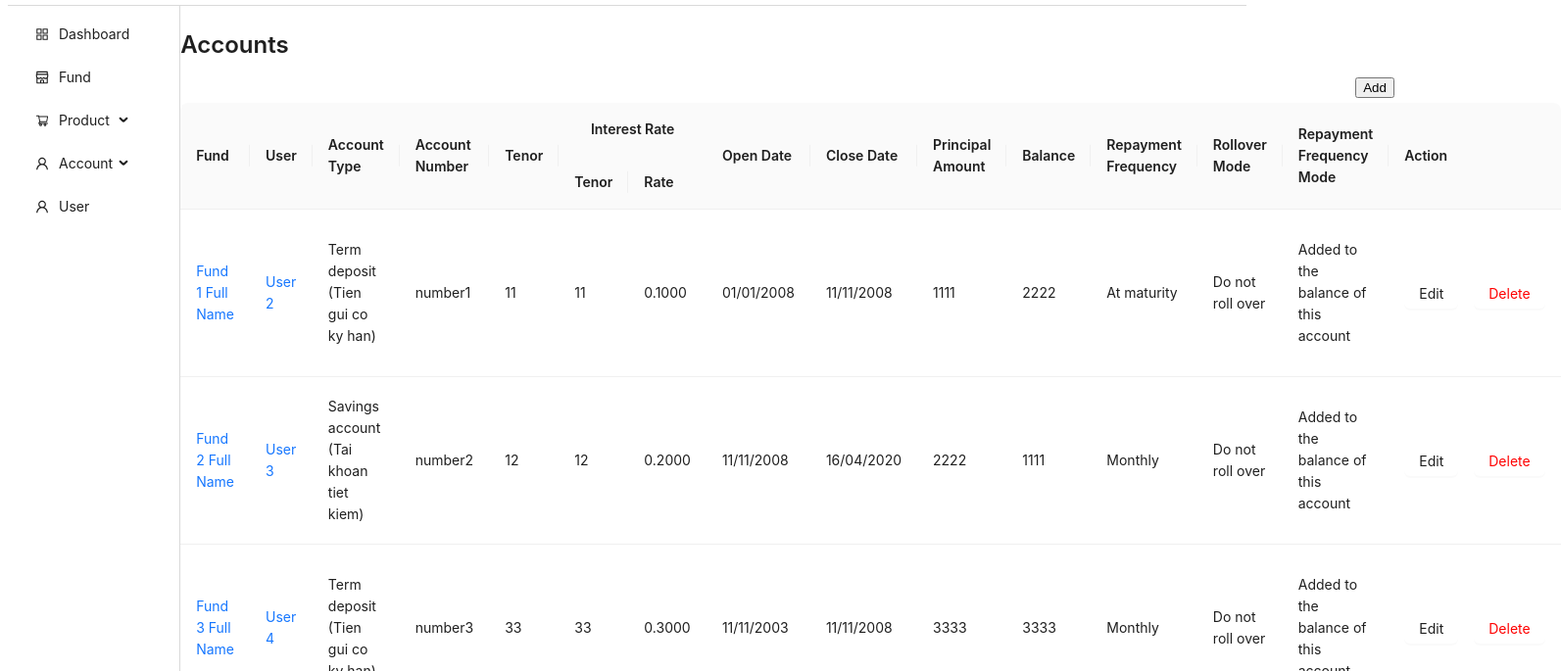
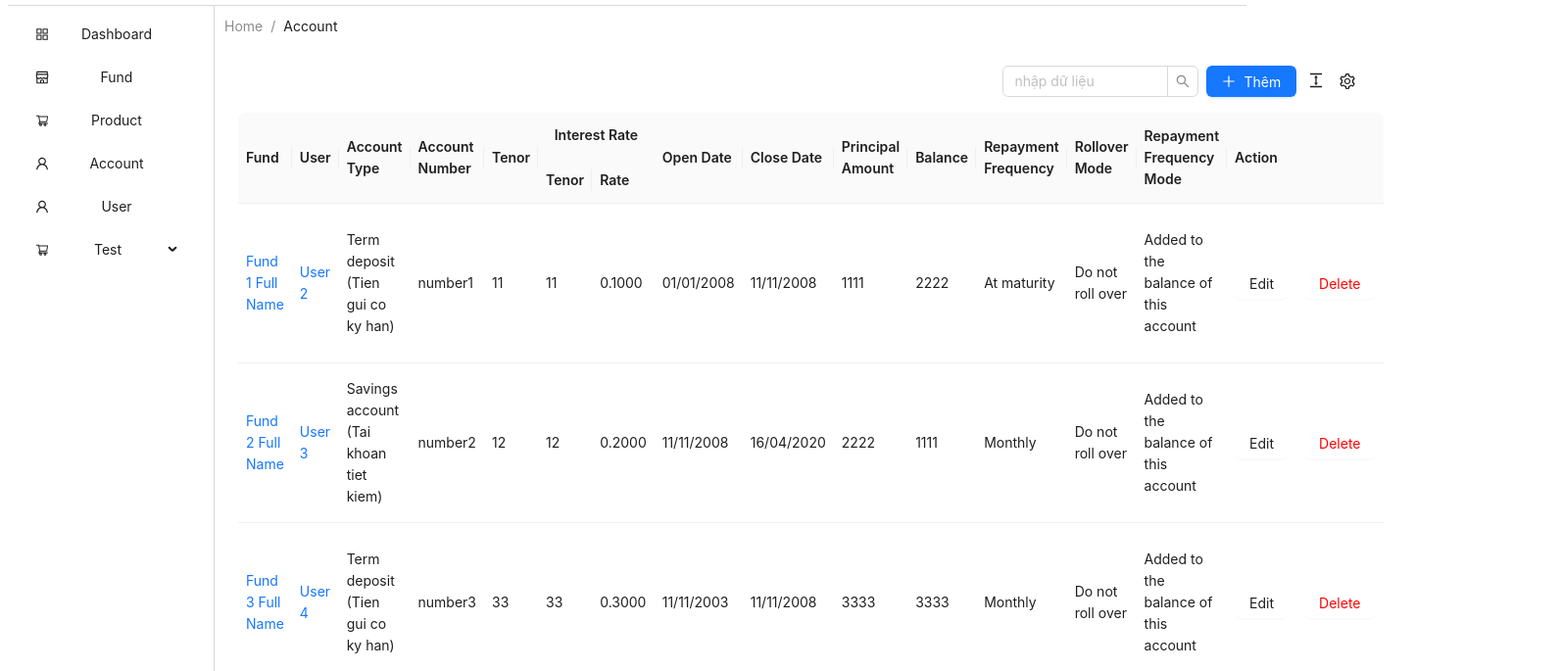
Before and after one commit to VuQuangHuy271/gatsby-site, a Gatsby site: page /account in a window 1280 px wide. Shown: the part 71-756 px from the top of the page at 98% size, 1593 px wide, since content can reach past the window. Built offline with nearby package versions, Linux system fonts and the light colour scheme; Gatsby itself is replaced by a stand-in of ours.

Commit message:
Initial commit

```diff
--- a/src/components/Layout.tsx
+++ b/src/components/Layout.tsx
@@ -6,6 +6,7 @@ import Login from '../pages/login';
 
 export default function Layout({ children }) {
   const isLoginPage = children.props.path === '/login/';
+
   return (
 
     isLoginPage ? <Login /> :
--- a/src/components/NavMenu.tsx
+++ b/src/components/NavMenu.tsx
@@ -10,7 +10,10 @@ import {
 import type { MenuProps } from 'antd';
 import { Button, Menu, Row } from 'antd';
 import { navigate } from "gatsby";
+import Sider from 'antd/es/layout/Sider';
+import Layout from './Layout';
 type MenuItem = Required<MenuProps>['items'][number];
+
 
 function getItem(
   label: React.ReactNode,
@@ -57,9 +60,12 @@ export const NavMenu = () => {
 
   return (
     <div className="NavMenu">
+      {/* <Sider collapsible collapsed={collapsed} onCollapse={(value) => setCollapsed(value)} style={{ textAlign: 'center', width: 60 }}> */}
+      <Sider  collapsed={collapsed} style={{ textAlign: 'center', width: 60 }}>
         <div style={{ width: '100%' }}>
+          <div className="demo-logo-vertical" />
           <Menu
-          style={{ paddingRight: 20, border: 0 }}
+            style={{ paddingRight: 10, border: 0 }}
             defaultSelectedKeys={['1']}
             defaultOpenKeys={['sub1']}
             mode="inline"
@@ -84,10 +90,25 @@ export const NavMenu = () => {
                 label: "Product",
                 key: "/product",
                 icon: <ShoppingCartOutlined />,
+              },
+              {
+                label: "Account",
+                key: "/account",
+                icon: <UserOutlined />,
+              },
+              {
+                label: "User",
+                key: "/user",
+                icon: <UserOutlined />,
+              },
+              {
+                label: "Test",
+                key: "/product",
+                icon: <ShoppingCartOutlined />,
                 children: [
                   {
                     label: "Option 1",
-                  key: "/",
+                    key: "/product",
                     icon: <ShoppingCartOutlined />,
                   },
                   {
@@ -97,36 +118,16 @@ export const NavMenu = () => {
                   }
                 ]
               },
-            {
-              label: "Account",
-              key: "/account",
-              icon: <UserOutlined />,
-              children: [
-                {
-                  label: "Option 1",
-                  key: "/",
-                  icon: <UserOutlined />,
-                },
-                {
-                  label: "Option 2",
-                  key: "/",
-                  icon: <UserOutlined />,
-                }
-              ]
-            },
-            {
-              label: "User",
-              key: "/user",
-              icon: <UserOutlined />,
-            },
             ]}
           />
-        <div style={{ position: 'fixed', zIndex: 0, bottom: 0, left: 0, padding: 10}}>
+          <div style={{ position: 'fixed', zIndex: 0, bottom: 0, left: 0, padding: 10 }}>
             <Button onClick={toggleCollapsed}>
               {collapsed ? <MenuUnfoldOutlined /> : <MenuFoldOutlined />}
             </Button>
           </div>
         </div>
+      </Sider>
+
     </div>
   );
 }
--- a/src/pages/account/index.tsx
+++ b/src/pages/account/index.tsx
@@ -1,7 +1,9 @@
 import React from "react";
-import { Avatar, Button, Modal, Space, Table, Tag, Typography } from 'antd';
-import { useEffect, useState } from "react";
-import { ColumnsType } from "antd/es/table";
+import { ConfigProvider, Button, Modal, Space } from 'antd';
+import { PlusOutlined } from '@ant-design/icons';
+import { ProTable, ProColumns } from '@ant-design/pro-components';
+import viVNIntl from 'antd/lib/locale/vi_VN';
+import { Breadcrumb } from 'antd';
 
 export default function AccountComponent() {
   interface DataType {
@@ -141,7 +143,7 @@ export default function AccountComponent() {
     },
   ]
 
-  const columns: ColumnsType<DataType> = [
+  const columns: ProColumns<DataType>[] = [
     {
       title: "Fund",
       dataIndex: "fund",
@@ -209,42 +211,42 @@ export default function AccountComponent() {
       title: "Repayment Frequency",
       dataIndex: "repaymentFrequency",
       key: 'repaymentFrequency',
-      render: (items: string[]) => (
-        <>
-          {items.map((item) => (
+      render: (_, record) => (
+        <Space>
+          {record.repaymentFrequency.map((item) => (
             <p color="blue" key={item}>
               {item}
             </p>
           ))}
-        </>
+        </Space>
       )
     },
     {
       title: "Rollover Mode",
       dataIndex: "rolloverMode",
       key: 'rolloverMode',
-      render: (items: string[]) => (
-        <>
-          {items.map((item) => (
+      render: (_, record) => (
+        <Space>
+          {record.rolloverMode.map((item) => (
             <p color="blue" key={item}>
               {item}
             </p>
           ))}
-        </>
+        </Space>
       )
     },
     {
       title: "Repayment Frequency Mode",
       dataIndex: "repaymentFrequencyMode",
       key: 'repaymentFrequencyMode',
-      render: (items: string[]) => (
-        <>
-          {items.map((item) => (
+      render: (_, record) => (
+        <Space>
+          {record.repaymentFrequencyMode.map((item) => (
             <p color="blue" key={item}>
               {item}
             </p>
           ))}
-        </>
+        </Space>
       )
     },
     {
@@ -270,10 +272,42 @@ export default function AccountComponent() {
   };
   return (
     <Space size={5} direction="vertical" style={{ width: '98%', height: '90%' }}>
-      <Typography.Title level={3}>Accounts</Typography.Title>
-      <button onClick={() => handleClick(0)} style={{ float: 'right' }}>Add</button>
-      <Table
+      <div style={{ height: 30, paddingTop: 10, paddingLeft: 10 }}>
+        <Breadcrumb
+          items={[
+            {
+              title: 'Home',
+            },
+            {
+              title: 'Account',
+
+            },
+          ]}
+        /></div>
+      <ConfigProvider locale={viVNIntl}>
+        <ProTable<DataType>
           columns={columns}
+          rowKey="key"
+          search={false}
+          headerTitle=" "
+          options={
+            {
+              reload: false,
+            }
+          }
+          toolbar={{
+            search: {
+              onSearch: (value: string) => {
+                alert(value);
+              },
+            },
+            actions: [
+              <Button type="primary" onClick={() => handleClick(0)} style={{ float: 'right' }}>
+                <PlusOutlined />
+                Thêm
+              </Button>
+            ],
+          }}
           dataSource={
             data.map((item) => {
               return (
@@ -297,9 +331,13 @@ export default function AccountComponent() {
             })
           }
           pagination={{
-          pageSize: 5,
+            pageSize: 7,
+            showTotal: (total, range) => (
+              <div>{`Hiển thị ${range[0]}-${range[1]} trên ${total}`}</div>
+            ),
           }}
-      ></Table>
+        />
+      </ConfigProvider>
     </Space>
   );
 }
--- a/src/pages/login/index.css
+++ /dev/null
@@ -1,13 +0,0 @@
-.login-form {
-  max-width  : 300px;
-  /* position: absolute;
-  top        : 50%; */
-}
-
-.login-form-forgot {
-  float: right;
-}
-
-.login-form-button {
-  width: 100%;
-}
--- a/src/pages/login/index.tsx
+++ b/src/pages/login/index.tsx
@@ -1,10 +1,9 @@
 import React, { useState } from "react";
 import ReactDOM from "react-dom";
-import "./index.css";
+import "./login.css";
 import { Form, Input, Button, Checkbox, Row } from "antd";
 import { UserOutlined, LockOutlined, EyeTwoTone, EyeInvisibleOutlined } from "@ant-design/icons";
 import { navigate } from "gatsby";
-
 
 const Login: React.FC = () => {
   const [form] = Form.useForm();
@@ -37,6 +36,7 @@ const Login: React.FC = () => {
   };
 
   return (
+    <div className= "container">
       <Row style={{ height: "100vh" }} justify={"center"} align={"middle"}>
       <img src="https://mdbcdn.b-cdn.net/img/Photos/new-templates/bootstrap-login-form/draw2.webp" alt="" />
         <Form
@@ -48,6 +48,7 @@ const Login: React.FC = () => {
           }}
           onFinish={onFinish}
         >
+          <h1 style={{  justifyItems: "center", alignItems: 'center' }}>Login</h1>
           <Form.Item<FieldType>
             name="phone"
             help={errphone === '' ? '' : 'Sai tài khoản'}
@@ -78,7 +79,6 @@ const Login: React.FC = () => {
           >
             <Input.Password
               prefix={<LockOutlined className="site-form-item-icon" />}
-            // type="password"
               placeholder="Password"
               iconRender={(visible) => (visible ? <EyeTwoTone /> : <EyeInvisibleOutlined />)}
             />
@@ -104,6 +104,7 @@ const Login: React.FC = () => {
           </Form.Item>
         </Form>
       </Row>
+    </div>
   );
 };
 
--- /dev/null
+++ b/src/pages/login/login.css
@@ -0,0 +1,21 @@
+.container {
+  display: flex;
+  flex-direction: column;
+  height: 100%;
+  width: 100%;
+  overflow: auto;
+  /* background-color: black; */
+  background-image: url('https://mdn.alipayobjects.com/yuyan_qk0oxh/afts/img/V-_oS6r-i7wAAAAAAAAAAAAAFl94AQBr');
+  background-size: 100% 100%;
+}
+.login-form {
+  max-width  : 300px;
+}
+
+.login-form-forgot {
+  float: right;
+}
+
+.login-form-button {
+  width: 100%;
+}
```
Also changed, not shown: src/pages/fund/index.tsx (+47 -8 lines), src/pages/product/index.tsx (+83 -40 lines), src/images/login.png (added). Lines whose indentation alone changed are shown as unchanged.
